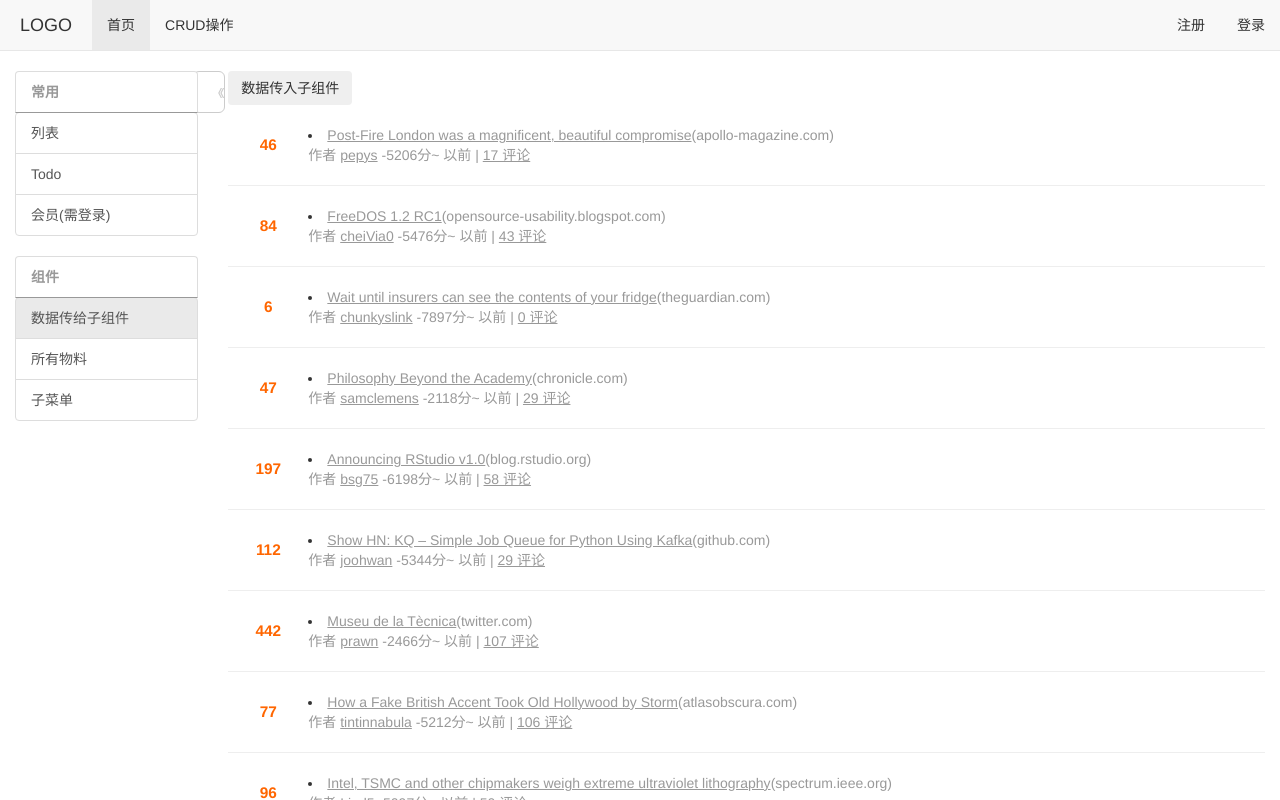
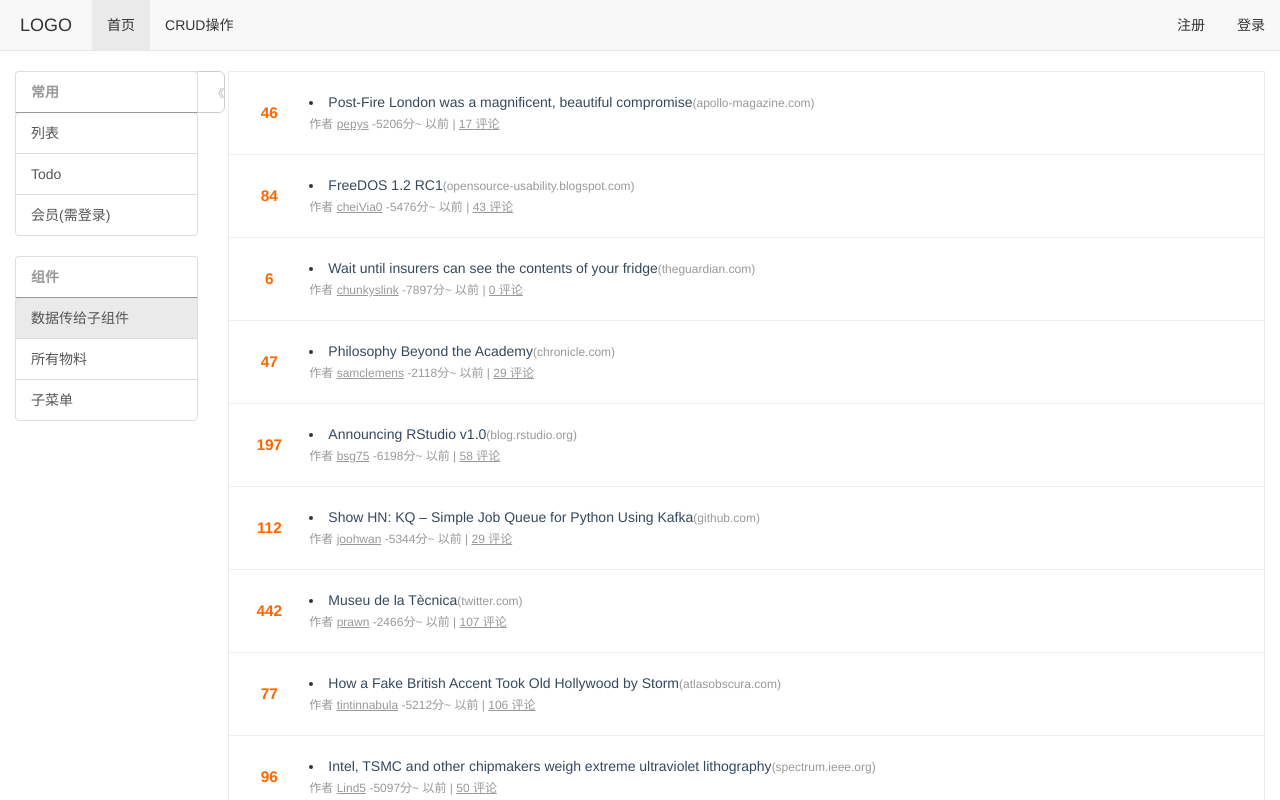
Before and after one commit to demo-web/vue, a Vue app: page /#/home/d in a window 1280 px wide. Shown: the top 800 px of the page. Built offline with nearby package versions, Linux system fonts and the light colour scheme.

Commit message:
已修改        src/components/Item.vue 已修改        src/components/ItemList.vue

```diff
--- a/src/components/Item.vue
+++ b/src/components/Item.vue
@@ -38,6 +38,10 @@ export default {
 }
 </script>
 <style type="text/css">
+a {
+  color: #34495e;
+  text-decoration: none;
+}
 .news-item{
   background-color:#fff;
   padding:20px 30px 20px 80px;
@@ -57,10 +61,10 @@ export default {
     margin-top:-10px;
     }
 .news-item .meta,.news-item .host{
-    font-size:14px;
+    font-size:12px;
     color:#999;
 	}
-.news-item  a,.news-item.host a{
+.news-item .meta a,.news-item .host a{
     color:#999;
     text-decoration:underline;
     }
--- a/src/components/ItemList.vue
+++ b/src/components/ItemList.vue
@@ -1,9 +1,7 @@
 <template>
-  <div id="app1">
-   <button class="btn" @click="show = !show">数据传入子组件</button>
-   <item v-show="show" v-for="item in lists" :key="item.id" :item="item"></item>
-  </div>
-
+  <div class="itemlist">
+   <item v-for="item in lists" :key="item.id" :item="item"></item>
+   </div>
 </template>
 
 <script>
@@ -13,17 +11,13 @@ import Item from './Item.vue'
 export default {
   data(){
     return{
-      show:true,
-      lists:[
+lists:[
     {
         "by": "pepys",
         "descendants": 17,
         "id": 12841981,
         "kids": [
             12850948,
-            12850802,
-            12852979,
-            12853631,
             12853673
         ],
         "score": 46,
@@ -39,8 +33,6 @@ export default {
         "id": 12843369,
         "kids": [
             12844427,
-            12844265,
-            12845301,
             12844282
         ],
         "score": 84,
@@ -67,8 +59,6 @@ export default {
         "id": 12826095,
         "kids": [
             12851247,
-            12850556,
-            12850731,
             12850403
         ],
         "score": 47,
@@ -84,11 +74,6 @@ export default {
         "id": 12847172,
         "kids": [
             12848621,
-            12847819,
-            12847569,
-            12849926,
-            12848841,
-            12848049,
             12848198
         ],
         "score": 197,
@@ -104,14 +89,6 @@ export default {
         "id": 12842797,
         "kids": [
             12843066,
-            12843319,
-            12842986,
-            12843383,
-            12843883,
-            12843665,
-            12846620,
-            12843364,
-            12845248,
             12842898
         ],
         "score": 112,
@@ -127,43 +104,6 @@ export default {
         "id": 12827691,
         "kids": [
             12828250,
-            12829375,
-            12828441,
-            12828335,
-            12828271,
-            12827850,
-            12827936,
-            12828094,
-            12833965,
-            12827843,
-            12828244,
-            12828590,
-            12828473,
-            12829984,
-            12828616,
-            12830159,
-            12829633,
-            12838051,
-            12828759,
-            12829488,
-            12829490,
-            12828678,
-            12828076,
-            12828103,
-            12828085,
-            12829048,
-            12829754,
-            12828178,
-            12828191,
-            12828933,
-            12828026,
-            12827859,
-            12827932,
-            12828498,
-            12828852,
-            12830076,
-            12828578,
-            12829671,
             12829806
         ],
         "score": 442,
@@ -179,19 +119,6 @@ export default {
         "id": 12842015,
         "kids": [
             12842553,
-            12842413,
-            12842544,
-            12842289,
-            12843250,
-            12842369,
-            12842729,
-            12846111,
-            12842478,
-            12843382,
-            12843070,
-            12842288,
-            12845865,
-            12845764,
             12842615
         ],
         "score": 77,
@@ -207,11 +134,6 @@ export default {
         "id": 12841278,
         "kids": [
             12844137,
-            12842455,
-            12842116,
-            12841908,
-            12841680,
-            12845555,
             12843150
         ],
         "score": 96,
@@ -241,14 +163,6 @@ export default {
         "id": 12838152,
         "kids": [
             12838644,
-            12838683,
-            12839528,
-            12843837,
-            12839964,
-            12841634,
-            12840390,
-            12839702,
-            12839624,
             12840969
         ],
         "score": 181,
@@ -264,12 +178,6 @@ export default {
         "id": 12843221,
         "kids": [
             12845761,
-            12843832,
-            12845755,
-            12843814,
-            12844230,
-            12843567,
-            12844423,
             12843675
         ],
         "score": 102,
@@ -285,42 +193,6 @@ export default {
         "id": 12840555,
         "kids": [
             12841006,
-            12841098,
-            12841038,
-            12840895,
-            12840883,
-            12840824,
-            12842010,
-            12841005,
-            12841166,
-            12859671,
-            12841491,
-            12840899,
-            12842827,
-            12841276,
-            12840985,
-            12843871,
-            12842047,
-            12844687,
-            12843063,
-            12844650,
-            12841582,
-            12842323,
-            12842670,
-            12841127,
-            12842093,
-            12843334,
-            12841029,
-            12842400,
-            12840885,
-            12841815,
-            12841543,
-            12841045,
-            12842720,
-            12842066,
-            12841311,
-            12841498,
-            12841044,
             12841301
         ],
         "score": 459,
@@ -349,41 +221,6 @@ export default {
         "descendants": 205,
         "id": 12829759,
         "kids": [
-            12830249,
-            12831380,
-            12831989,
-            12830141,
-            12830366,
-            12830684,
-            12830788,
-            12830191,
-            12832247,
-            12830945,
-            12830422,
-            12831128,
-            12832578,
-            12832570,
-            12830207,
-            12831697,
-            12833916,
-            12830586,
-            12830314,
-            12830588,
-            12830369,
-            12833123,
-            12830821,
-            12831811,
-            12830595,
-            12831465,
-            12834843,
-            12833181,
-            12831864,
-            12840259,
-            12838204,
-            12832428,
-            12830232,
-            12830798,
-            12831694,
             12831693,
             12830290
         ],
@@ -414,14 +251,6 @@ export default {
         "descendants": 29,
         "id": 12844267,
         "kids": [
-            12845955,
-            12849790,
-            12845112,
-            12845521,
-            12846347,
-            12845708,
-            12845619,
-            12844887,
             12844894
         ],
         "score": 87,
@@ -436,8 +265,6 @@ export default {
         "descendants": 6,
         "id": 12859436,
         "kids": [
-            12862075,
-            12861001,
             12860450
         ],
         "score": 7,
@@ -452,21 +279,6 @@ export default {
         "descendants": 39,
         "id": 12833481,
         "kids": [
-            12833844,
-            12835985,
-            12833667,
-            12835435,
-            12834986,
-            12833792,
-            12834225,
-            12835753,
-            12834735,
-            12833729,
-            12852776,
-            12835101,
-            12834813,
-            12834771,
-            12833811,
             12833836
         ],
         "score": 248,
@@ -481,21 +293,7 @@ export default {
         "descendants": 80,
         "id": 12837669,
         "kids": [
-            12839055,
-            12838732,
-            12839546,
-            12839087,
-            12839849,
-            12842081,
-            12839423,
-            12840861,
-            12840819,
-            12841820,
-            12839272,
-            12839444,
-            12840830,
-            12840066,
-            12839401
+            12839055
         ],
         "score": 185,
         "time": 1477927899,
@@ -512,3 +310,8 @@ export default {
   }
 }
 </script>
+<style>
+    .itemlist{
+        border: 1px solid #eaeaea;
+    }
+</style>
```
